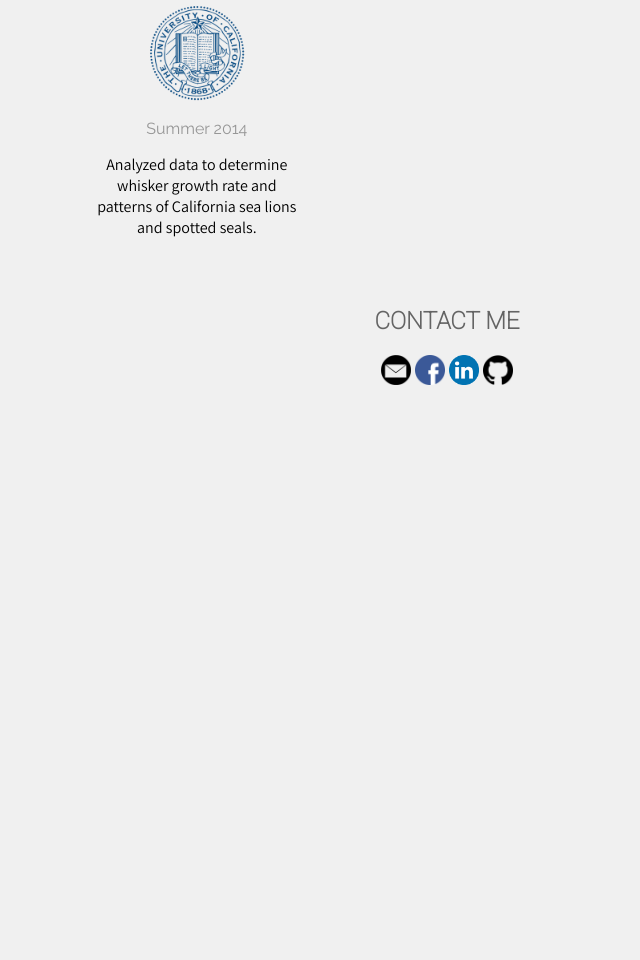
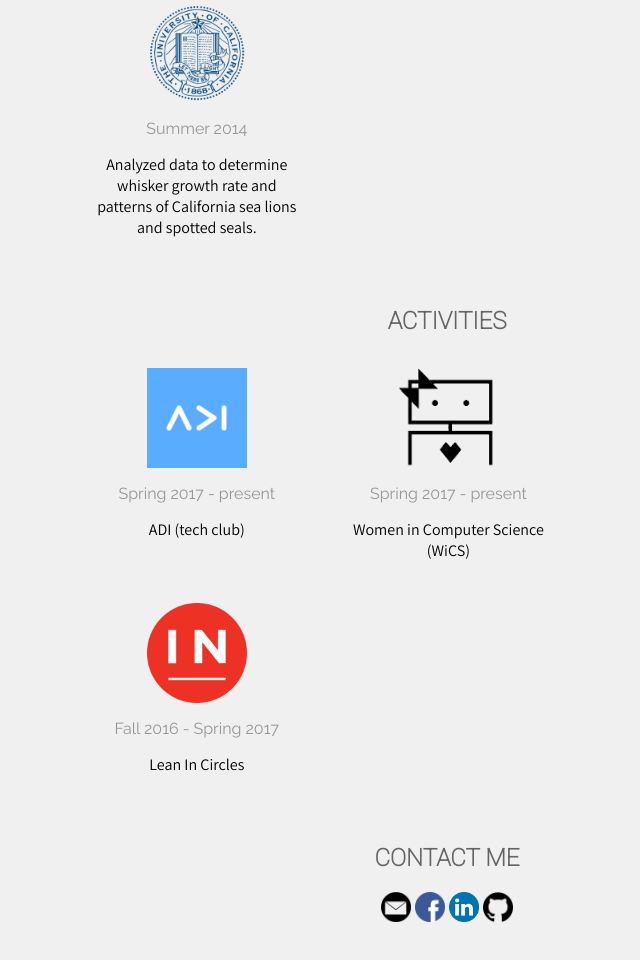
Before and after one commit to dorrietang/dorrietang.github.io, a plain HTML site: page index.html in a window 1280 px wide. Shown: the part 1333-2293 px from the top of the page, without its empty margins (193-833 px from the left). Before the commit the page ends 1772 px from the top, so only its background shows below. Drawn offline with nearby package versions, Linux system fonts and the light colour scheme.

Commit message:
added Activities

```diff
--- a/index.html
+++ b/index.html
@@ -71,6 +71,28 @@
 			</div>
 
 			<!-- Activities (include hackathons) -->
+			<div>
+				<h2> ACTIVITIES </h2>
+				<div>
+					<div class="grid-row">
+						<div class="grid-container">
+							<a href="https://adicu.com" target="_blank"><img class="exp-img" src="img/adi.png"></a>
+							<p class="exp-date"> Spring 2017 - present </p>
+							<p class="exp-description"> ADI (tech club) </p>
+						</div>
+						<div class="grid-container">
+							<a href="https://cuwics.github.io" target="_blank"><img class="exp-img" src="img/wics.png"></a>
+							<p class="exp-date"> Spring 2017 - present </p>
+							<p class="exp-description"> Women in Computer Science (WiCS) </p>
+						</div>
+						<div class="grid-container">
+							<a href="https://leaninatcu.org" target="_blank"><img class="exp-img" src="img/leanin.png"></a>
+							<p class="exp-date"> Fall 2016 - Spring 2017 </p>
+							<p class="exp-description"> Lean In Circles </p>
+						</div>
+					</div>
+				</div>
+			</div>
 
 			<!-- add projects, skills later -->
 
```
Also changed, not shown: img/adi.png (added), img/leanin.png (added), img/wics.png (added).
